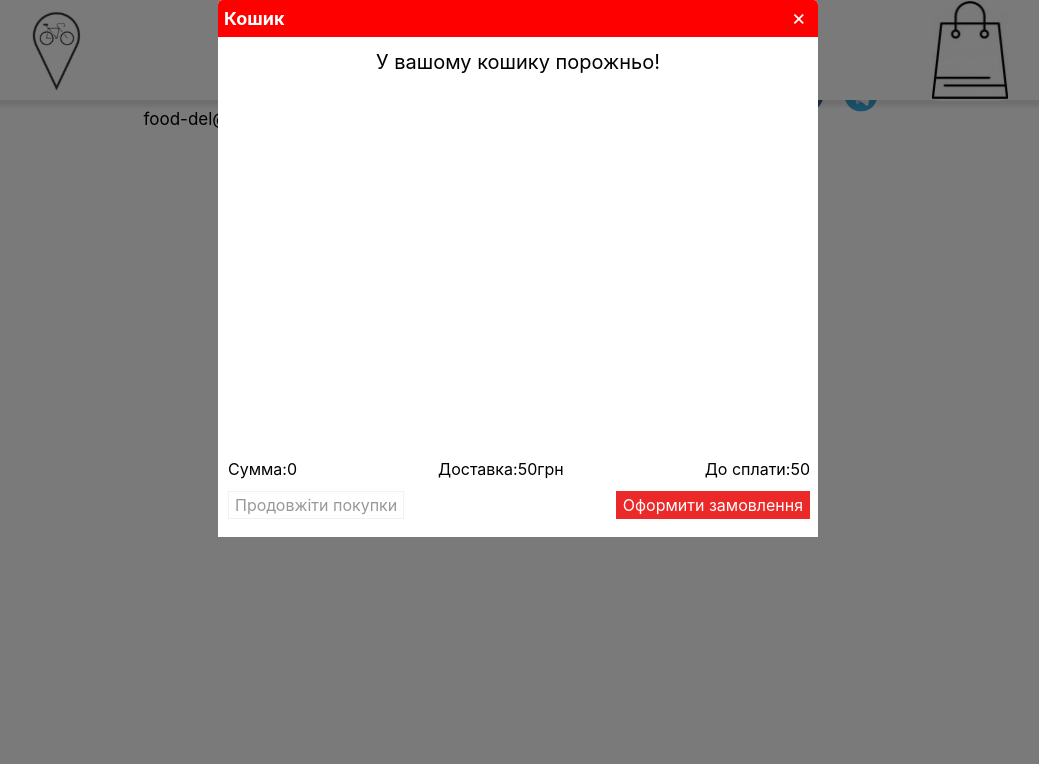
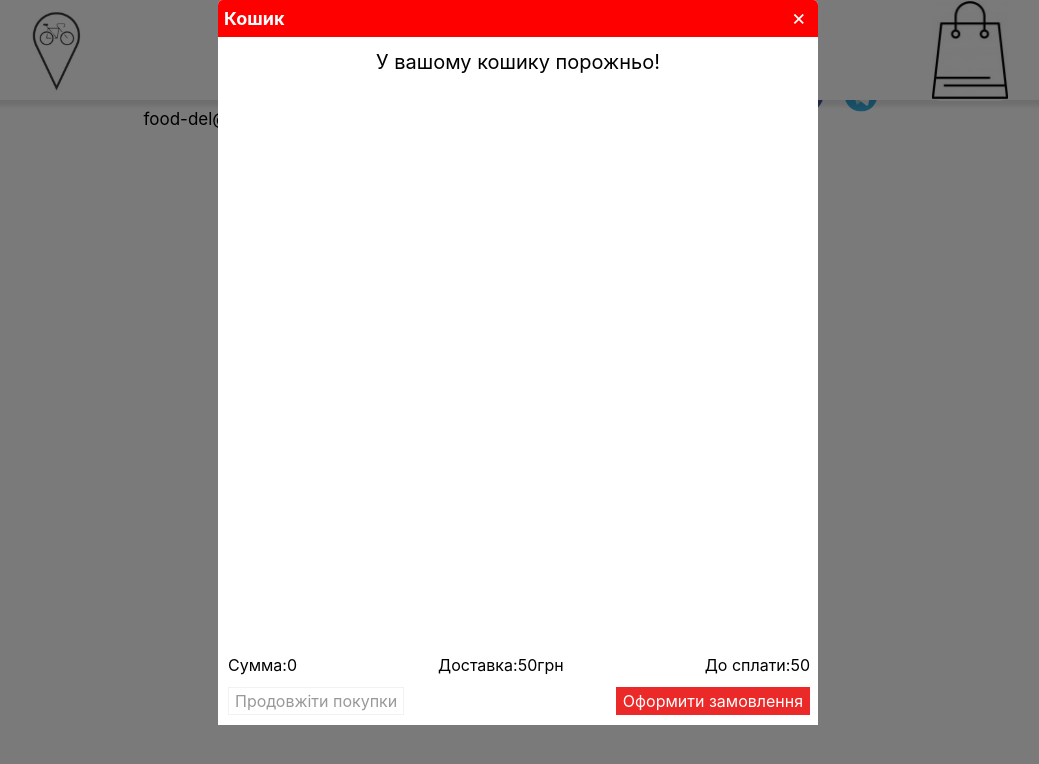
Before and after one commit to studennikovIv/food_del, a React (Create React App) app: page / in a window 1280 px wide. Both pictures are taken after a click on the button 1092 px from the left and 50 px from the top of the page. Shown: the top 764 px of the page, without its empty margins (122-1161 px from the left). Built offline with nearby package versions, Linux system fonts and the light colour scheme.

Commit message:
add class

```diff
--- a/src/components/Basket/ModalBasket.jsx
+++ b/src/components/Basket/ModalBasket.jsx
@@ -44,8 +44,8 @@ export function ModalBasket({ plus, minus, basketArr, modalClose, reset }) {
           <BASKET_H3>Кошик</BASKET_H3>
           <BUTTONE_CLOSE onClick={closeButton}>×</BUTTONE_CLOSE>
         </TOP_DIV>
-        <BOTTOM_DIV>
-          <CONTEINER_CARD>
+        <BOTTOM_DIV className={basketFormClient === true && 'active'}>
+          <CONTEINER_CARD className={basketFormClient === true && 'active'}>
             {basketArr.length === 0 && (
               <TEXT_ARR_EMPTY_P>У вашому кошику порожньо!</TEXT_ARR_EMPTY_P>
             )}
--- a/src/components/Basket/styled/ModalBasket.styled.jsx
+++ b/src/components/Basket/styled/ModalBasket.styled.jsx
@@ -55,9 +55,15 @@ export const BUTTONE_CLOSE = styled.button`
 
 export const BOTTOM_DIV = styled.div`
   padding: 10px;
-  height: 500px;
+  height: 86vh;
+  background-color: #fff;
 
-  background-color: #fff;
+  @media screen and (max-width: 759px) {
+    height: 83vh;
+    .active {
+      height: 100vh !important;
+    }
+  }
 `;
 
 export const TEXT_ARR_EMPTY_P = styled.p`
@@ -76,11 +82,17 @@ export const TEXT_ARR_EMPTY_P = styled.p`
 
 // ////////////////////CARD
 export const CONTEINER_CARD = styled.div`
-  height: 400px;
+  max-height: 85%;
   overflow-y: scroll;
   ::-webkit-scrollbar {
     width: 0px;
     background: transparent;
+  }
+  .active {
+    min-height: 100% !important;
+  }
+  @media screen and (max-width: 760px) {
+    max-height: 100%;
   }
 `;
 export const CONTEINER_CARD_BASKET_DIV = styled.div`
@@ -164,6 +176,7 @@ export const CONTEINER_BTN_DIV = styled.div`
 export const CONTEINER_BOTTOM = styled.div`
   position: absolute;
   width: 97%;
+  bottom: 10px;
 `;
 export const LEFT_BUTTON = styled.button`
   cursor: pointer;
```
